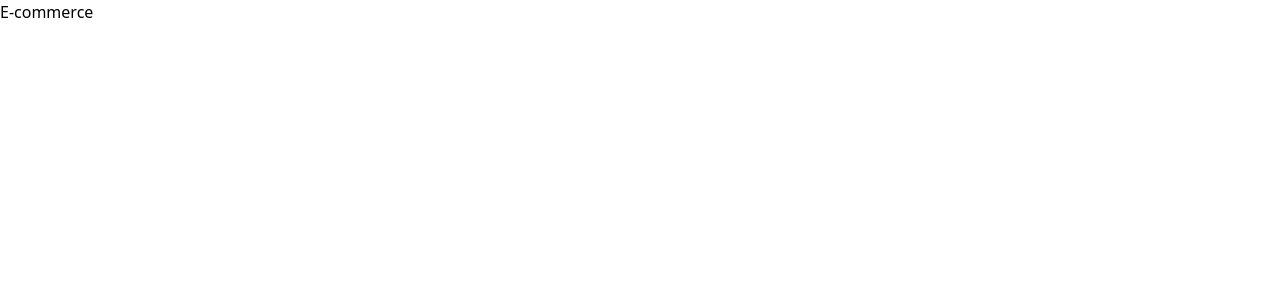
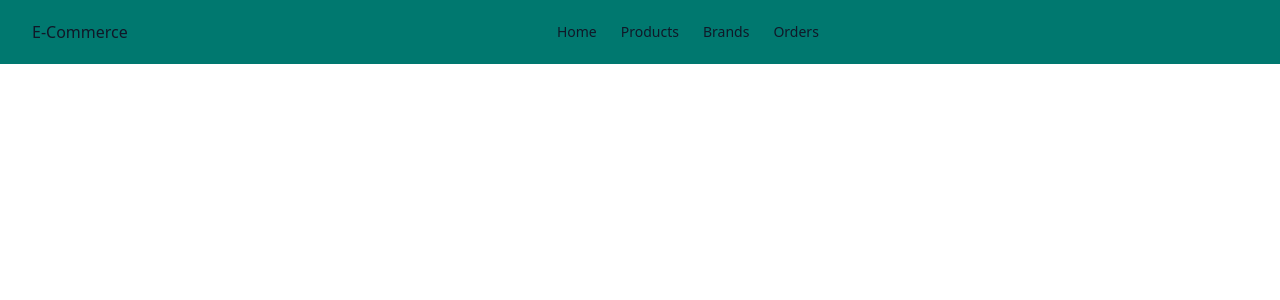
Before and after one commit to Mohammed-A7med/E-commerce, a React (Vite) app: page / in a window 1280 px wide. Shown: the top 300 px of the page. Built offline with nearby package versions, Linux system fonts and the light colour scheme.

Commit message:
feat: create responsive Navbar with dashboard navigation links

```diff
--- a/package.json
+++ b/package.json
@@ -23,7 +23,7 @@
     "react-hook-form": "^7.64.0",
     "react-hot-toast": "^2.6.0",
     "react-redux": "^9.2.0",
-    "react-router-dom": "^7.9.3",
+    "react-router-dom": "^7.9.4",
     "tailwind-merge": "^3.3.1",
     "tailwindcss": "^4.1.14"
   },
--- a/src/App.tsx
+++ b/src/App.tsx
@@ -1,8 +1,40 @@
+import { createBrowserRouter, RouterProvider } from "react-router-dom";
+
+import Navbar from "./shared/Navbar/Navbar";
 
 function App() {
+  const routes = createBrowserRouter([
+    // {
+    //   path: "",
+    //   element: <AuthLayout />,
+    //   errorElement: <NotFound />,
+    //   children: [
+    //     { index: true, element: <Login /> },
+    //     { path: "login", element: <Login /> },
+    //     { path: "register", element: <Register /> },
+    //   ],
+    // },
+    {
+      path: "/",
+      // element: (
+      //   <ProtectedRoute>
+      //     <MasterLayout />
+      //   </ProtectedRoute>
+      // ),
+     // errorElement: <NotFound />,
+      children: [
+        { index: true, element: <Navbar /> },
+        // { path: "home", element: <Home /> },
+        // { path: "movies", element: <Movies /> },
+        // { path: "tvshows", element: <Tvshows /> },
+        // { path: "people", element: <People /> },
+        // { path: "details", element: <Details /> },
+      ],
+    },
+  ]);
   return (
     <>
-      <h1>E-commerce</h1>
+      <RouterProvider router={routes} />
     </>
   );
 }
--- a/src/shared/Navbar/Navbar.tsx
+++ b/src/shared/Navbar/Navbar.tsx
@@ -1,6 +1,85 @@
+import { Link } from "react-router-dom";
 
 export default function Navbar() {
+  const basePath = "/dashboard";
+
+  const navLinks = [
+    { to: `${basePath}/home`, label: "Home" },
+    { to: `${basePath}/products`, label: "Products" },
+    { to: `${basePath}/brands`, label: "Brands" },
+    { to: `${basePath}/orders`, label: "Orders" },
+  ];
+
   return (
-    <div>Navbar</div>
-  )
+    <header className="bg-teal-700">
+      <div className="px-4 sm:px-6 lg:px-8">
+        <div className="flex h-16 items-center justify-between ">
+          <div className="md:flex md:items-center md:gap-12">
+            <Link className="block text-gray-900" to={basePath}>
+              <span className="sr-only">Home</span>
+              E-Commerce
+            </Link>
+          </div>
+
+          <div className="hidden md:block">
+            <nav aria-label="Global">
+              <ul className="flex items-center gap-6 text-sm">
+                {navLinks.map(({ to, label }) => (
+                  <li key={label}>
+                    <Link
+                      className="text-gray-900 transition hover:text-cyan-400"
+                      to={to}
+                    >
+                      {label}
+                    </Link>
+                  </li>
+                ))}
+              </ul>
+            </nav>
+          </div>
+
+          <div className="icons">{/* icons */}</div>
+          {/*
+          <div className="flex items-center gap-4">
+            <div className="sm:flex sm:gap-4">
+              <a
+                className="rounded-md bg-teal-600 px-5 py-2.5 text-sm font-medium text-white shadow-sm dark:hover:bg-teal-500"
+                href="#"
+              >
+                Login
+              </a>
+
+              <div className="hidden sm:flex">
+                <a
+                  className="rounded-md bg-gray-100 px-5 py-2.5 text-sm font-medium text-teal-600 dark:bg-gray-800 dark:text-white dark:hover:text-white/75"
+                  href="#"
+                >
+                  Register
+                </a>
+              </div>
+            </div>
+
+            <div className="block md:hidden">
+              <button className="rounded-sm bg-gray-100 p-2 text-gray-600 transition hover:text-gray-600/75 dark:bg-gray-800 dark:text-white dark:hover:text-white/75">
+                <svg
+                  xmlns="http://www.w3.org/2000/svg"
+                  className="size-5"
+                  fill="none"
+                  viewBox="0 0 24 24"
+                  stroke="currentColor"
+                  strokeWidth="2"
+                >
+                  <path
+                    strokeLinecap="round"
+                    strokeLinejoin="round"
+                    d="M4 6h16M4 12h16M4 18h16"
+                  />
+                </svg>
+              </button>
+            </div>
+          </div> */}
+        </div>
+      </div>
+    </header>
+  );
 }
```
Also changed, not shown: 1 other file (tests, documents, lock files or other folders).
